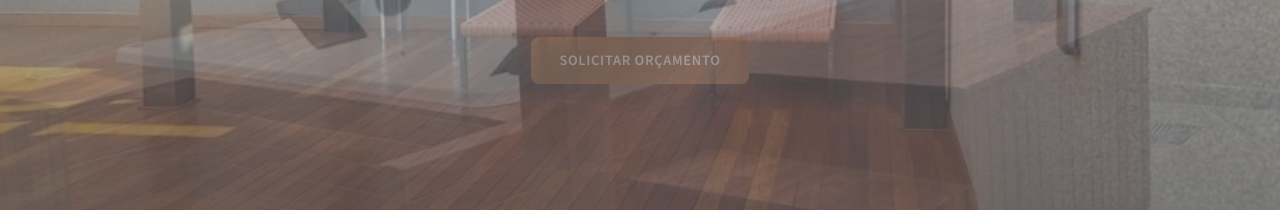
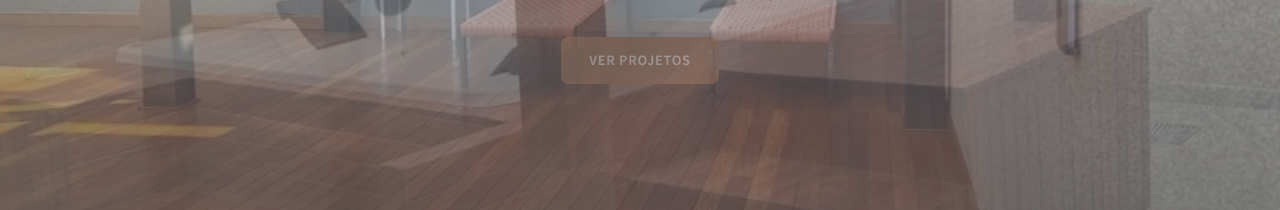
Before and after one commit to gideaodsantos-Senai/pergolato, a plain HTML site: page index.html in a window 1280 px wide. Shown: the part 468-678 px from the top of the page. Drawn offline with nearby package versions, Linux system fonts and the light colour scheme.

Commit message:
Adição de Icon e ajuste no carrosel

```diff
--- a/index.html
+++ b/index.html
@@ -12,6 +12,7 @@
     <link rel="stylesheet" href="style.css">
 
     <!-- Icons & Fonts -->
+    <link rel="icon" type="image/png" href="assets/img/favicon.png">
     <link rel="stylesheet" href="https://cdnjs.cloudflare.com/ajax/libs/font-awesome/6.4.0/css/all.min.css">
 </head>
 
@@ -45,7 +46,7 @@
                         <h1>Decks de Madeira Premium</h1>
                         <p>Projetados para durar e encantar. Transformamos seu espaço externo com madeiras nobres e
                             acabamento artesanal.</p>
-                        <a href="#servicos" class="btn-cta">Solicitar Orçamento</a>
+                        <a href="#servicos" class="btn-cta">Ver Projetos</a>
                     </div>
                 </div>
                 <div class="carousel-slide" style="background-image: url('assets/img/deck2.jpg');">
@@ -54,7 +55,7 @@
                         <h1>Banheiras de Luxo</h1>
                         <p>Seu refúgio particular. Ofurôs e banheiras esculpidas à mão em madeira nobre para momentos
                             únicos de relaxamento.</p>
-                        <a href="#servicos" class="btn-cta">Solicitar Orçamento</a>
+                        <a href="#servicos" class="btn-cta">Ver Projetos</a>
                     </div>
                 </div>
                 <div class="carousel-slide" style="background-image: url('assets/img/deck3.jpg');">
@@ -63,7 +64,7 @@
                         <h1>Spa ao Ar Livre</h1>
                         <p>Onde a natureza encontra o conforto. Estruturas completas para o seu bem-estar integradas à
                             paisagem.</p>
-                        <a href="#servicos" class="btn-cta">Solicitar Orçamento</a>
+                        <a href="#servicos" class="btn-cta">Ver Projetos</a>
                     </div>
                 </div>
                 <div class="carousel-slide" style="background-image: url('assets/img/deck4.jpg');">
@@ -72,7 +73,7 @@
                         <h1>Pergolados Elegantes</h1>
                         <p>A moldura perfeita para seus melhores momentos. Construções robustas que valorizam seu
                             imóvel.</p>
-                        <a href="#servicos" class="btn-cta">Solicitar Orçamento</a>
+                        <a href="#servicos" class="btn-cta">Ver Projetos</a>
                     </div>
                 </div>
             </div>
```
Also changed, not shown: assets/img/favicon.png (added).
